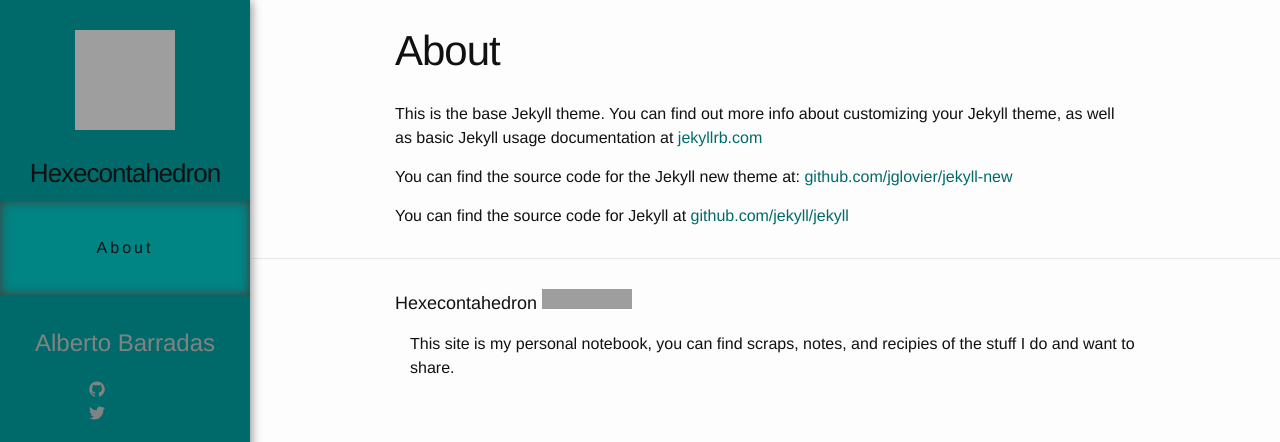
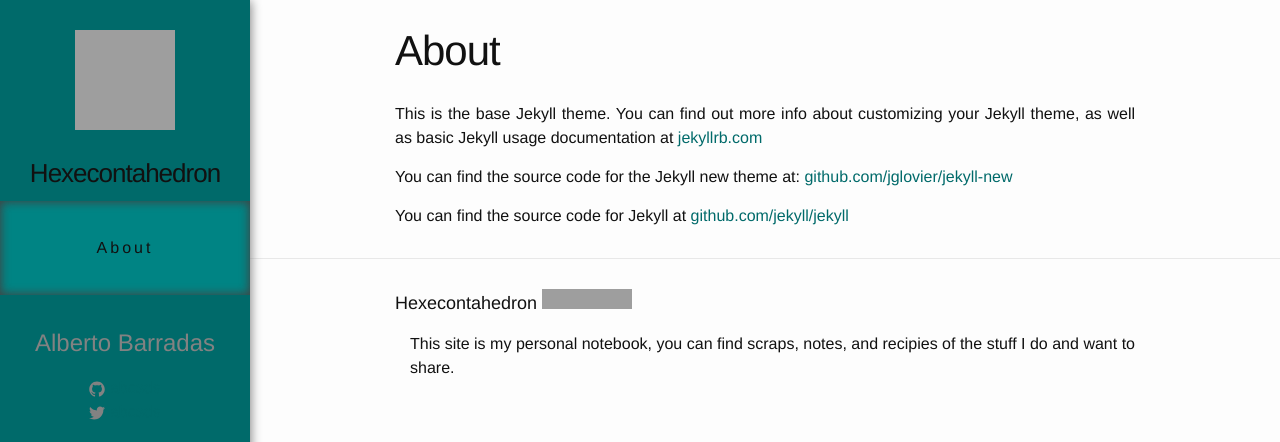
Before and after one commit to abcsds/hexecontahedron, a Jekyll site: the page built from about.md, in a window 1280 px wide. Shown: the top 442 px of the page. Built offline with Jekyll 4.4.1, drawn with Linux system fonts in a browser that asks for light colours; grey boxes are pictures that could not be loaded.

Commit message:
Justify content

```diff
--- a/_sass/_layout.scss
+++ b/_sass/_layout.scss
@@ -178,6 +178,11 @@
      .github {
        display: inline-block;
      }
+     .footer-col {
+       .text {
+         text-align: justify;
+       }
+     }
    }
  }
 
@@ -306,6 +311,7 @@
 
 .post-content {
     margin-bottom: $spacing-unit;
+    text-align: justify;
 
     h2 {
         font-size: 32px;
```
